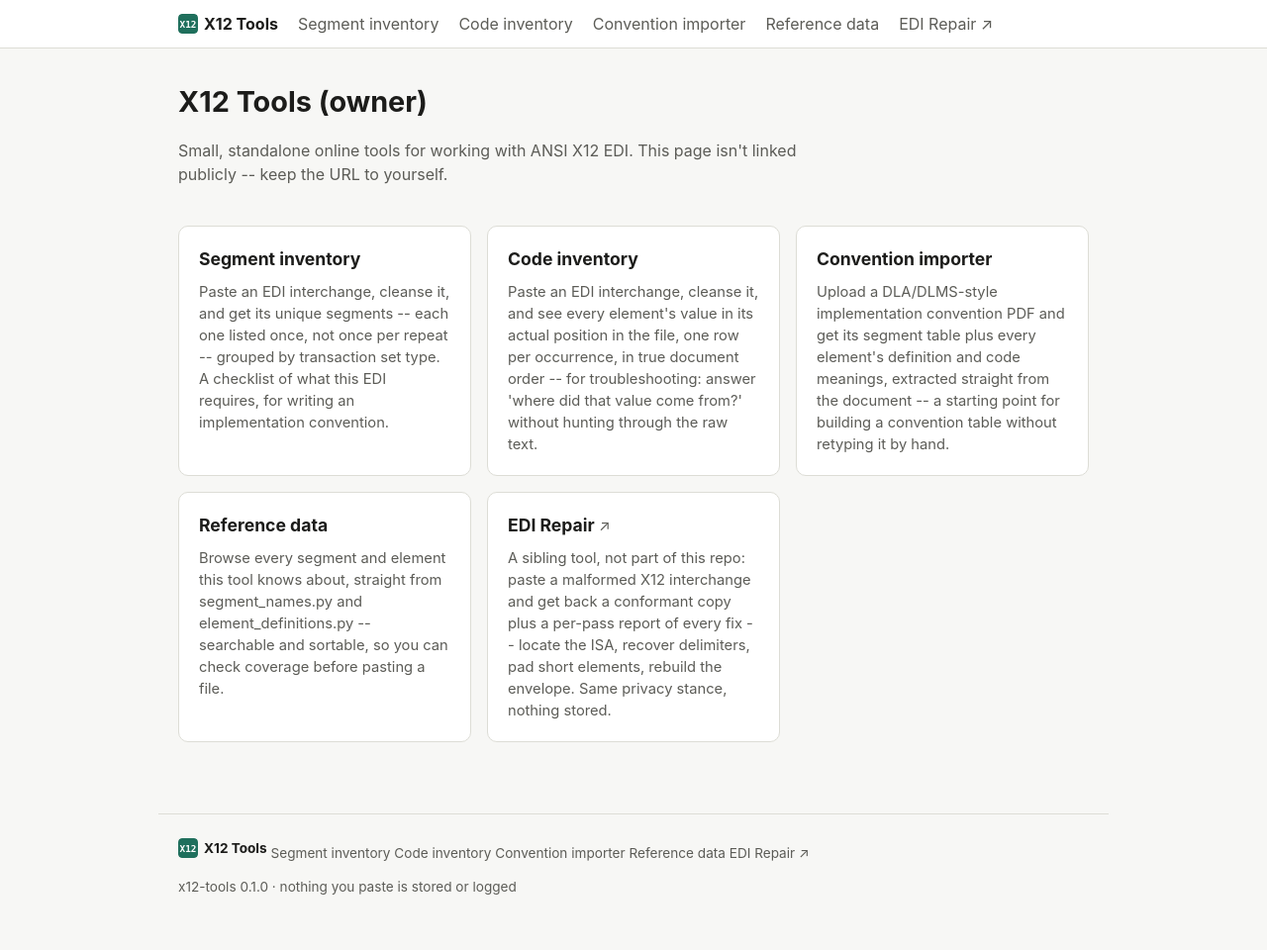
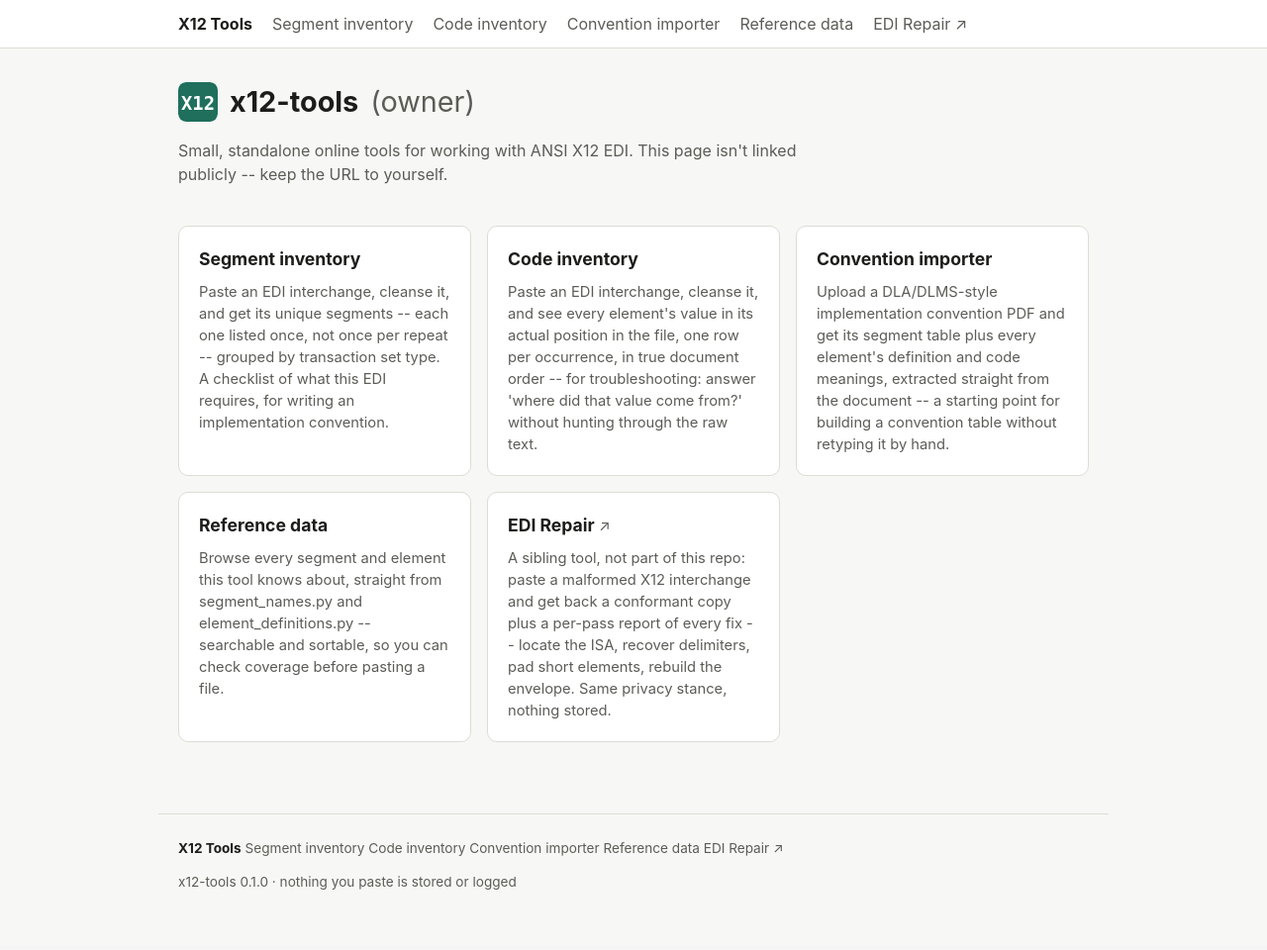
Before and after one commit to tidyedi/tools, a FastAPI app: page /tools/owner in a window 1280 px wide. Shown: the whole page at 99% size. After the commit the page ends 899 px from the top, so only its background shows below. Run offline with FastAPI, Linux system fonts and the light colour scheme.

Commit message:
Branding (#12): one standard, matching x12-tidy-web's actual pattern
x12-tidy-web's icon+wordmark lockup lives in its page header, not its
nav bar -- its nav bar is plain text links. The previous fix put the
icon in x12-tools' nav bar instead, a second, different placement.
Revert the nav-bar icon and give the hub page's header the lockup
instead: icon + bold "x12-tools" (matching the package name, same as
"x12-tidy" in the sibling tool), with an optional light suffix for
/tools/owner's "(owner)" marker.

Co-Authored-By: Claude Sonnet 5 <noreply@anthropic.com>
Claude-Session: https://claude.ai/code/session_014TBdAkE4brmYhKUEyLARuc

```diff
--- a/src/x12_tools/app.py
+++ b/src/x12_tools/app.py
@@ -256,8 +256,8 @@ def create_app() -> FastAPI:
                 "app_version": __version__,
                 "tools": TOOLS + OWNER_TOOLS,
                 "current": None,
-                "page_title": "X12 Tools — owner",
-                "heading": "X12 Tools (owner)",
+                "page_title": "x12-tools — owner",
+                "heading_suffix": "(owner)",
                 "tagline": (
                     "Small, standalone online tools for working with ANSI X12 EDI. "
                     "This page isn't linked publicly -- keep the URL to yourself."
--- a/src/x12_tools/static/styles.css
+++ b/src/x12_tools/static/styles.css
@@ -43,14 +43,21 @@ body {
 
 .navbar { border-bottom: 1px solid var(--border); background: var(--panel); }
 .navbar .wrap { display: flex; align-items: center; gap: 20px; padding-block: 12px; }
-.nav-brand { display: inline-flex; align-items: center; gap: 6px; font-weight: 700; text-decoration: none; color: var(--text); }
-.nav-brand img { border-radius: 4px; }
+.nav-brand { font-weight: 700; text-decoration: none; color: var(--text); }
 .nav-link { text-decoration: none; color: var(--text-dim); }
 .nav-link.active, .nav-link:hover { color: var(--text); }
 
 .site-header { padding-block: 32px 8px; }
 .site-header h1 { margin: 0 0 8px; font-size: 1.8rem; }
 .tagline { color: var(--text-dim); max-width: 64ch; }
+
+/* The icon+wordmark lockup, hub page only -- mirrors x12-tidy-web's own
+   header treatment (bold product name, icon square) rather than putting a
+   logo in the nav bar, which x12-tidy-web doesn't do either. */
+.brand-lockup { display: flex; align-items: center; gap: 12px; }
+.brand-lockup img { border-radius: 8px; }
+.brand-name { font-weight: 700; }
+.brand-suffix { font-weight: 400; color: var(--text-dim); }
 
 main { padding-block: 16px 48px; }
 
--- a/src/x12_tools/templates/_nav.html
+++ b/src/x12_tools/templates/_nav.html
@@ -1,4 +1,4 @@
-<a class="nav-brand" href="/"><img src="/static/favicon.svg" alt="" width="20" height="20"> X12 Tools</a>
+<a class="nav-brand" href="/">X12 Tools</a>
 <a class="nav-link{{ ' active' if current == 'segments' else '' }}" href="/segments">Segment inventory</a>
 <a class="nav-link{{ ' active' if current == 'codes' else '' }}" href="/codes">Code inventory</a>
 <a class="nav-link{{ ' active' if current == 'convention' else '' }}" href="/convention">Convention importer</a>
--- a/src/x12_tools/templates/index.html
+++ b/src/x12_tools/templates/index.html
@@ -3,7 +3,7 @@
 <head>
   <meta charset="utf-8">
   <meta name="viewport" content="width=device-width, initial-scale=1">
-  <title>{{ page_title | default("X12 Tools") }}</title>
+  <title>{{ page_title | default("x12-tools") }}</title>
   <link rel="icon" type="image/svg+xml" href="/static/favicon.svg">
   <link rel="stylesheet" href="/static/styles.css">
 </head>
@@ -11,7 +11,11 @@
 <nav class="navbar" aria-label="Site"><div class="wrap">{% include "_nav.html" %}</div></nav>
 <header class="site-header">
   <div class="wrap">
-    <h1>{{ heading | default("X12 Tools") }}</h1>
+    <h1 class="brand-lockup">
+      <img src="/static/favicon.svg" alt="" width="40" height="40">
+      <span class="brand-name">x12-tools</span>
+      {% if heading_suffix %}<span class="brand-suffix">{{ heading_suffix }}</span>{% endif %}
+    </h1>
     <p class="tagline">
       {{ tagline | default("Small, standalone online tools for working with ANSI X12 EDI. Nothing you paste is stored, logged, or sent anywhere.") }}
     </p>
```
